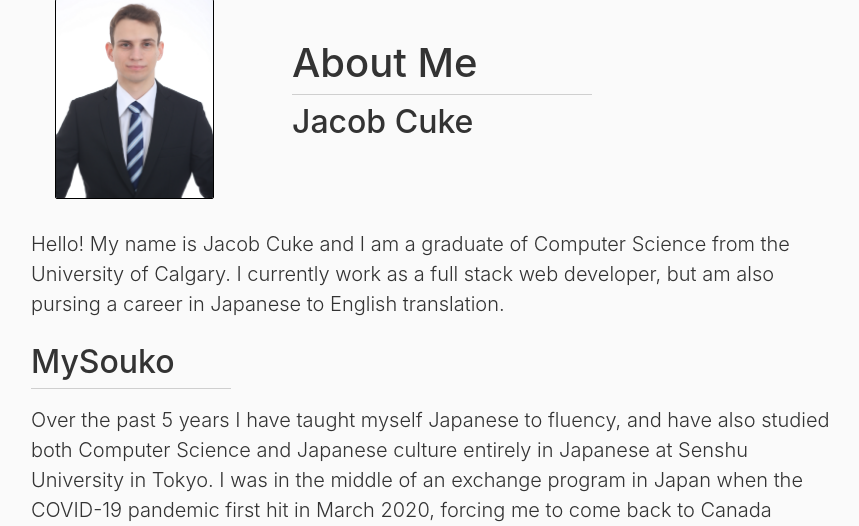
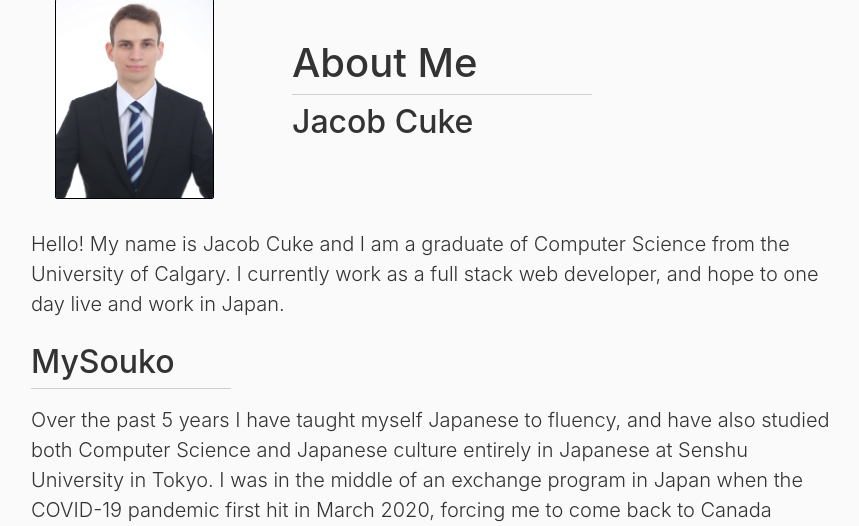
Before and after one commit to JacobCuke/MySouko, a Django app: page /about/ in a window 1280 px wide. Shown: the part 101-627 px from the top of the page, without its empty margins (78-937 px from the left). Run offline with Django 3.2, Linux system fonts and the light colour scheme; parts of the project's set-up code (start-up, migrations or seed data) failed here and were passed over; some libraries are stand-ins or nearby versions.

Commit message:
Update About Me section

```diff
--- a/souko/templates/souko/about.html
+++ b/souko/templates/souko/about.html
@@ -17,7 +17,7 @@
   </div>
   <div class="about-me-content ml-4">
     <p class="lead">
-      Hello! My name is Jacob Cuke and I am a graduate of Computer Science from the University of Calgary. I currently work as a full stack web developer, but am also pursing a career in Japanese to English translation.
+      Hello! My name is Jacob Cuke and I am a graduate of Computer Science from the University of Calgary. I currently work as a full stack web developer, and hope to one day live and work in Japan.
     </p>
     <h2 class="mt-4">MySouko</h2>
     <p class="lead mt-3">
```
